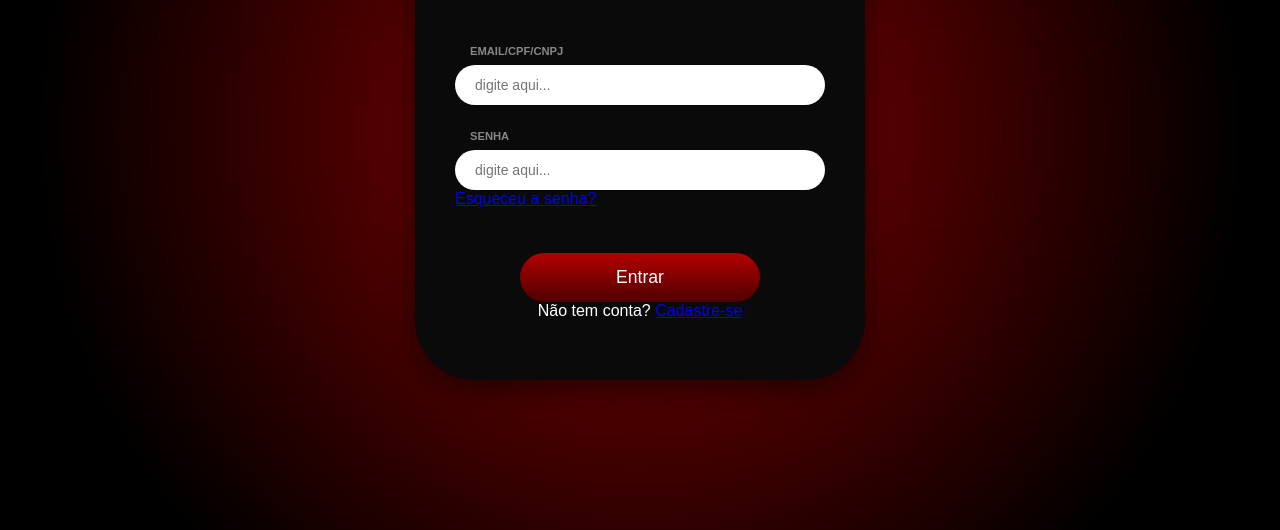
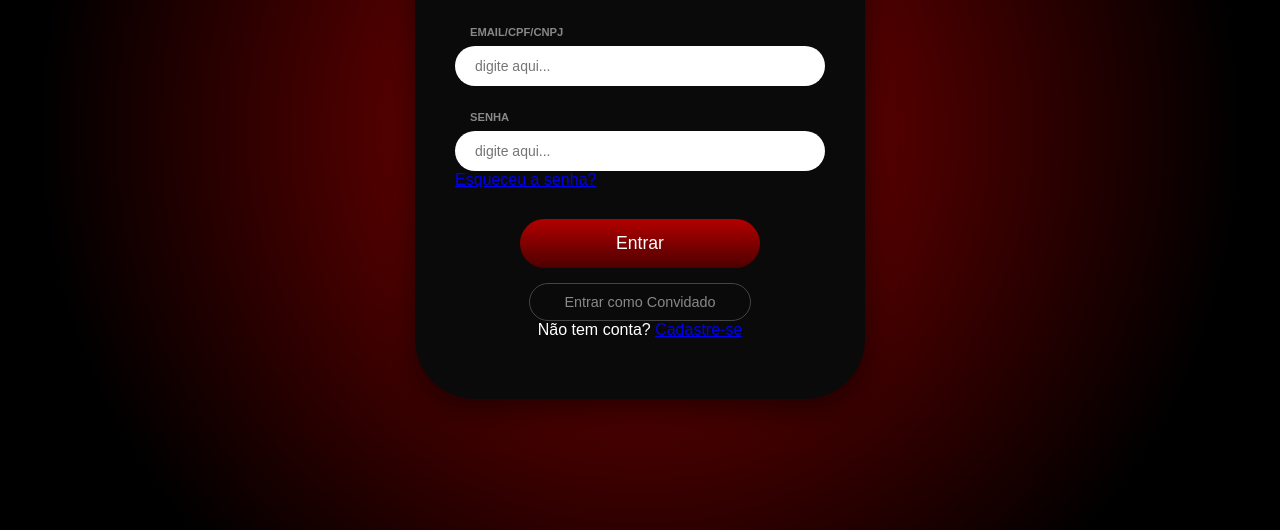
Before and after one commit to marmita3629/Testes, a plain HTML site: page login.html in a window 1280 px wide. Shown: the part 270-800 px from the top of the page. Drawn offline with Linux system fonts and the light colour scheme.

Commit message:
add login

```diff
--- a/login.html
+++ b/login.html
@@ -26,27 +26,45 @@
                 <a href="#" class="forgot-password">Esqueceu a senha?</a>
             </div>
 
-            <button type="submit" class="btn-entrar">Entrar</button>
+            <div class="login-actions">
+                <button type="submit" class="btn-entrar">Entrar</button>
+                <button type="button" class="btn-guest" onclick="entrarComoConvidado()">Entrar como Convidado</button>
+            </div>
         </form>
 
         <p class="signup-text">Não tem conta? <a href="cadastro.html">Cadastre-se</a></p>
     </div>
 
     <script>
+        // Função para o login normal
         document.getElementById('formLogin').addEventListener('submit', function(event) {
             event.preventDefault();
             const nomeDigitado = document.getElementById('nome').value;
             const senhaDigitada = document.getElementById('senha').value;
 
-            // Substitua o trecho dentro do seu login.html por este:
             if (nomeDigitado === 'admin' && senhaDigitada === '12345678!') {
-                localStorage.setItem('usuarioLogado', 'true'); // Define como logado
-                alert('Login efetuado com sucesso! Bem-vindo, Admin.');
-                window.location.href = "index.html"; // Redireciona para a página principal
+                localStorage.setItem('usuarioLogado', 'true');
+                localStorage.setItem('tipoUsuario', 'admin');
+                window.location.href = "index.html";
             } else {
-                mensagemErro.style.display = 'block';
+                alert('Dados incorretos.');
             }
         });
+
+        // Função para entrar como convidado
+        function entrarComoConvidado() {
+            localStorage.setItem('usuarioLogado', 'true');
+            localStorage.setItem('tipoUsuario', 'convidado');
+            // Criamos dados vazios para não dar erro no script do perfil
+            localStorage.setItem('dadosUsuario', JSON.stringify({
+                nome: "Convidado",
+                telefone: "",
+                altura: "",
+                peso: "",
+                email: "visitante@coremotion.com"
+            }));
+            window.location.href = "index.html";
+        }
     </script>
 </body>
 </html>
--- a/style.css
+++ b/style.css
@@ -487,3 +487,37 @@ h2 {
 .btn-submit:hover {
     transform: scale(1.05);
 }
+
+/* Container para os botões de ação do login */
+.login-actions {
+    display: flex;
+    flex-direction: column;
+    align-items: center;
+    gap: 15px; /* Espaço entre o botão Entrar e o de Convidado */
+    margin-top: 30px;
+}
+
+/* Estilo do botão de Convidado */
+.btn-guest {
+    background: transparent;
+    color: #888;
+    border: 1px solid #444;
+    padding: 10px 30px;
+    border-radius: 30px;
+    font-size: 0.9rem;
+    cursor: pointer;
+    transition: all 0.3s ease;
+    width: 60%; /* Um pouco menor que o principal se desejar */
+}
+
+.btn-guest:hover {
+    border-color: #888;
+    color: #fff;
+    background: rgba(255, 255, 255, 0.05);
+}
+
+/* Ajuste no botão de entrar para não ocupar 100% da largura se estiver no flex */
+.btn-entrar {
+    margin-top: 0 !important; /* Resetamos o margin que tinha antes para usar o gap */
+    width: 65%;
+}
```
